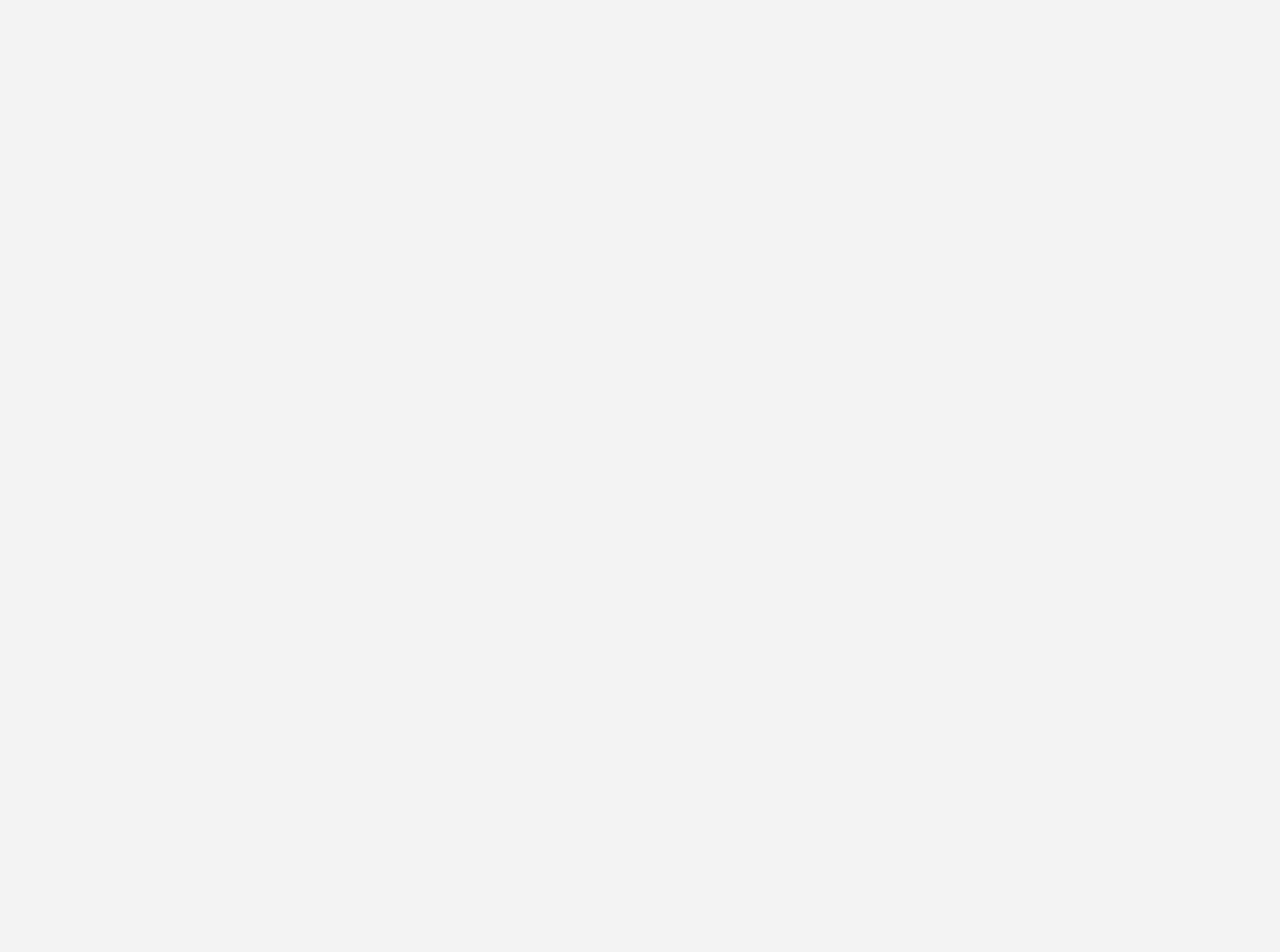
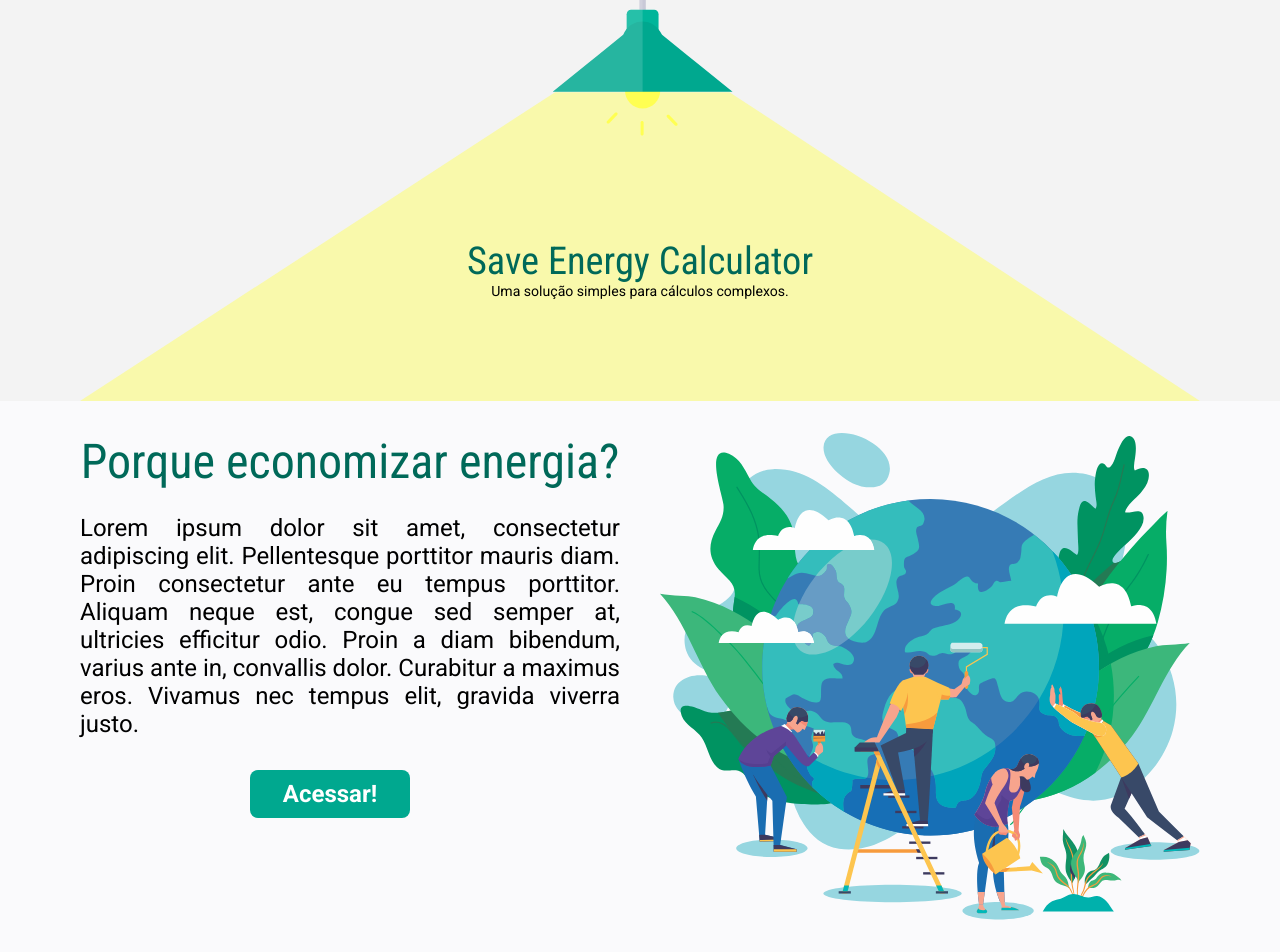
Before and after one commit to DanielSLucas/SaveEnergyCalculator, a Next.js app: page / in a window 1280 px wide. Shown: the part 193-1145 px from the top of the page. Before the commit the page ends 800 px from the top, so only its background shows below. Built offline with nearby package versions, Linux system fonts and the light colour scheme.

Commit message:
fix navbar & start nature section

```diff
--- a/src/pages/index.tsx
+++ b/src/pages/index.tsx
@@ -1,12 +1,47 @@
 import NavBar from '../components/NavBar';
 
-import { Container } from '../styles/pages/Home';
+import { Container, ContentWrapper, Content, Intro, Nature } from '../styles/pages/Home';
 
 
 export default function Home() {
   return (
     <Container>
       <NavBar />
+
+      <ContentWrapper>
+        <Intro>
+          <Content>
+            <img src="images/lamp.svg" alt=""/>
+            <div>
+              <h1>Save Energy Calculator</h1>
+              <p>Uma solução simples para cálculos complexos.</p>
+            </div>
+          </Content>
+        </Intro>
+
+        <Nature>
+          <Content>
+            <div>
+              <h1>Porque economizar energia?</h1>
+              <p>
+                Lorem ipsum dolor sit amet, consectetur adipiscing elit.
+                Pellentesque porttitor mauris diam. Proin consectetur ante eu
+                tempus porttitor. Aliquam neque est, congue sed semper at,
+                ultricies efficitur odio. Proin a diam bibendum, varius ante in,
+                convallis dolor. Curabitur a maximus eros. Vivamus nec tempus elit,
+                gravida viverra justo.
+              </p>
+              <div>
+                <button>
+                  Acessar!
+                </button>
+              </div>
+            </div>
+
+            <img src="images/globe.svg" alt="Globe"/>
+          </Content>
+        </Nature>
+      </ContentWrapper>
     </Container>
   )
 }
--- a/src/styles/GlobalStyle.ts
+++ b/src/styles/GlobalStyle.ts
@@ -32,7 +32,7 @@ export default createGlobalStyle`
   }
 
 
-  @media(max-width: 1080px) {
+  /* @media(max-width: 1080px) {
     html {
       font-size: 93.75%;
     }
@@ -42,5 +42,5 @@ export default createGlobalStyle`
     html {
       font-size: 87.5%;
     }
-  }
+  } */
 `;
--- a/src/styles/components/NavBar.ts
+++ b/src/styles/components/NavBar.ts
@@ -4,11 +4,7 @@ interface ContainerProps {
   showDropdownMenu: boolean;
 }
 
-interface DropdownProps {
-  isOpen: boolean;
-}
-
-export const Container = styled.div<ContainerProps>`
+export const Container = styled.nav<ContainerProps>`
   transition: height 1s;
 
   width: 100%;
@@ -22,6 +18,7 @@ export const Container = styled.div<ContainerProps>`
   justify-content: center;
 
   position: fixed;
+  z-index: 999;
   top: 0;
   right: 0;
 
@@ -94,12 +91,20 @@ const appear = keyframes`
   }
 `;
 
-export const DropdownMenu = styled.div<DropdownProps>`
-  margin-top: 3rem;
+export const DropdownMenu = styled.div`
+  height: 12rem;
+  margin-top: 5.5rem;
 
-  animation: ${appear} 4.5s;
+  background-color: #7ACEC1;
+
+  animation: ${appear} 3s;
+
+  display: flex;
+  align-items: center;
+  justify-content: center;
 
   ul {
+    padding: 2rem 0;
     list-style: none;
 
     display: flex;
--- a/src/styles/pages/Home.ts
+++ b/src/styles/pages/Home.ts
@@ -1,6 +1,132 @@
 import styled from 'styled-components';
 
 export const Container = styled.div`
-  height: 100vh;
-  width: 100vw;
+  width: 100%;
+  height: 100%;
+
+  display: flex;
+  align-content: center;
+  justify-content: center;
 `;
+
+export const ContentWrapper = styled.main`
+  position: absolute;
+  top: 5.5rem;
+
+  width: 100%;
+`;
+
+export const Content = styled.div`
+  width: 100%;
+  max-width: 1120px;
+
+  display: flex;
+  align-content: center;
+  justify-content: center;
+`;
+
+export const Intro = styled.section`
+  width: 100%;
+  position: relative;
+
+  display: flex;
+  align-content: center;
+  justify-content: center;
+
+  img {
+    width: 100%;
+    height: auto;
+  }
+
+  div > div {
+    position: absolute;
+    bottom: 20%;
+
+    display: flex;
+    flex-direction: column;
+    align-content: center;
+    justify-content: center;
+
+    h1 {
+      font-family: Roboto Condensed;
+      font-size: 5vw;
+      color: #006959;
+    }
+
+    p {
+      font-size: 2vw;
+      text-align: center;
+    }
+  }
+
+  @media (min-width: 1120px) {
+    div > div {
+
+      h1 {
+        font-size: 3vw;
+      }
+
+      p {
+        font-size: 1.1vw;
+      }
+    }
+  }
+`;
+
+export const Nature = styled.section`
+  width: 100%;
+  background-color: #fafafc;
+
+  display: flex;
+  flex-direction: row;
+  align-items: center;
+  justify-content: center;
+
+  padding: 2rem 0;
+
+  img {
+    width: 50%;
+    height: auto;
+  }
+
+  div > div {
+    width: 50%;
+    margin-right: 2.5rem;
+
+    display: flex;
+    flex-direction: column;
+    /* justify-content: center; */
+    align-items: center;
+
+    h1 {
+      font-family: Roboto Condensed;
+      font-size: 3rem;
+      color: #006959;
+      margin-bottom: 1.5rem;
+    }
+
+    p {
+      font-family: Roboto;
+      font-size: 1.5rem;
+      text-align: justify;
+    }
+
+    div {
+      margin-top: 2rem;
+
+      button {
+        width: 10rem;
+        height: 3rem;
+
+        background: #00A88F;
+        border: 0;
+        border-radius: 0.5rem;
+
+        color: #fff;
+
+        font-size: 1.5rem;
+        font-weight: bold;
+      }
+    }
+  }
+`;
```
